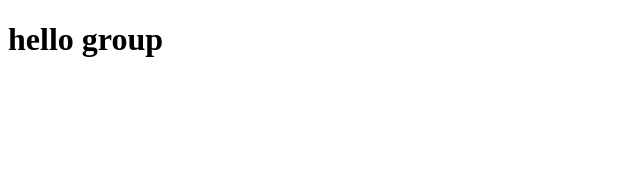
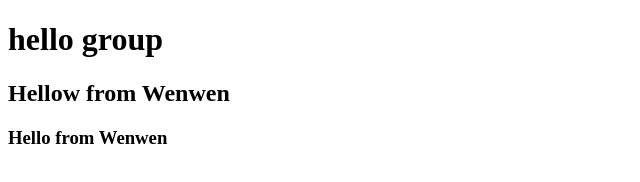
Before and after one commit to alexotoo/tinyhorseclone, a plain HTML site: page index.html in a window 1280 px wide. Shown: the whole page, without its empty margins (0-640 px from the left). Drawn offline with Linux system fonts and the light colour scheme.

Commit message:
hello from wenwen

```diff
--- a/index.html
+++ b/index.html
@@ -10,6 +10,8 @@
 
 <body>
     <h1>hello group</h1>
+    <h2>Hellow from Wenwen</h2>
+    <h3>Hello from Wenwen</h3>
 
 </body>
 
```
